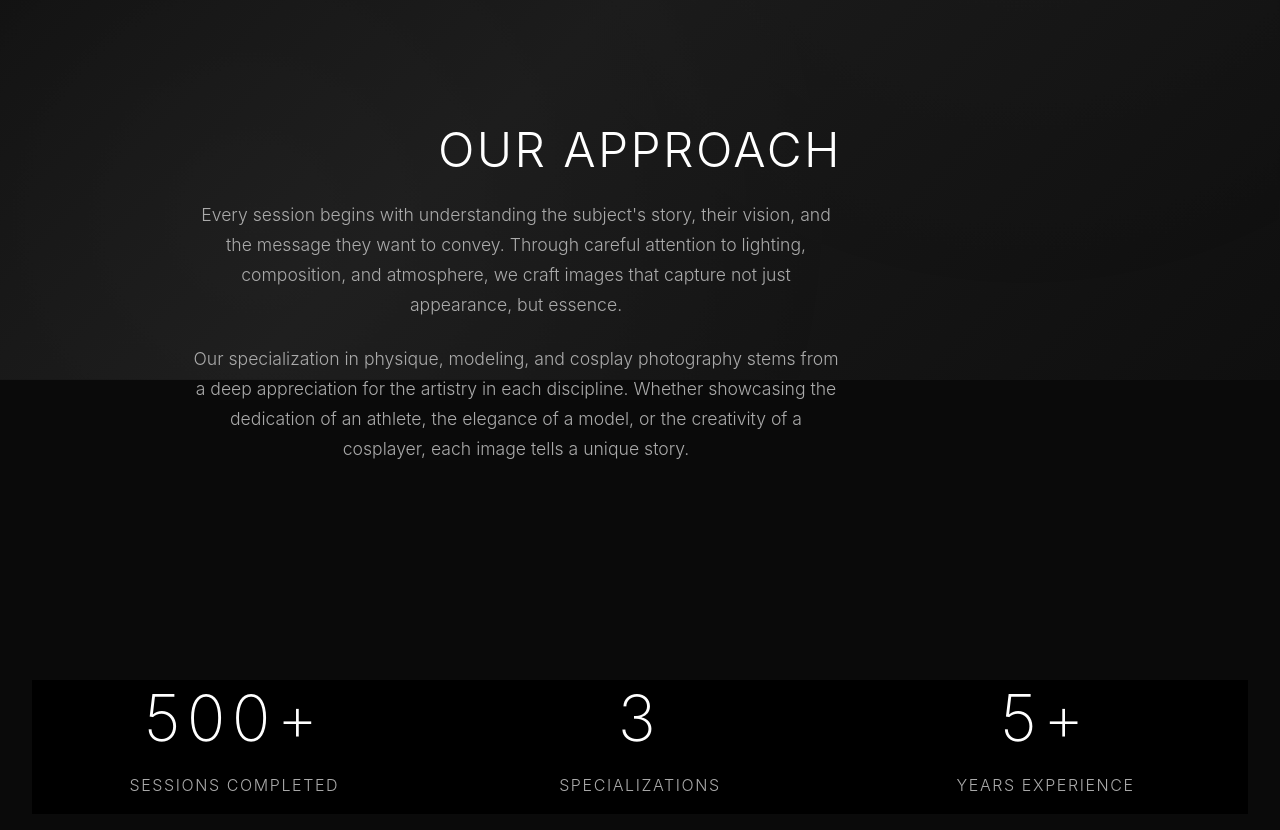
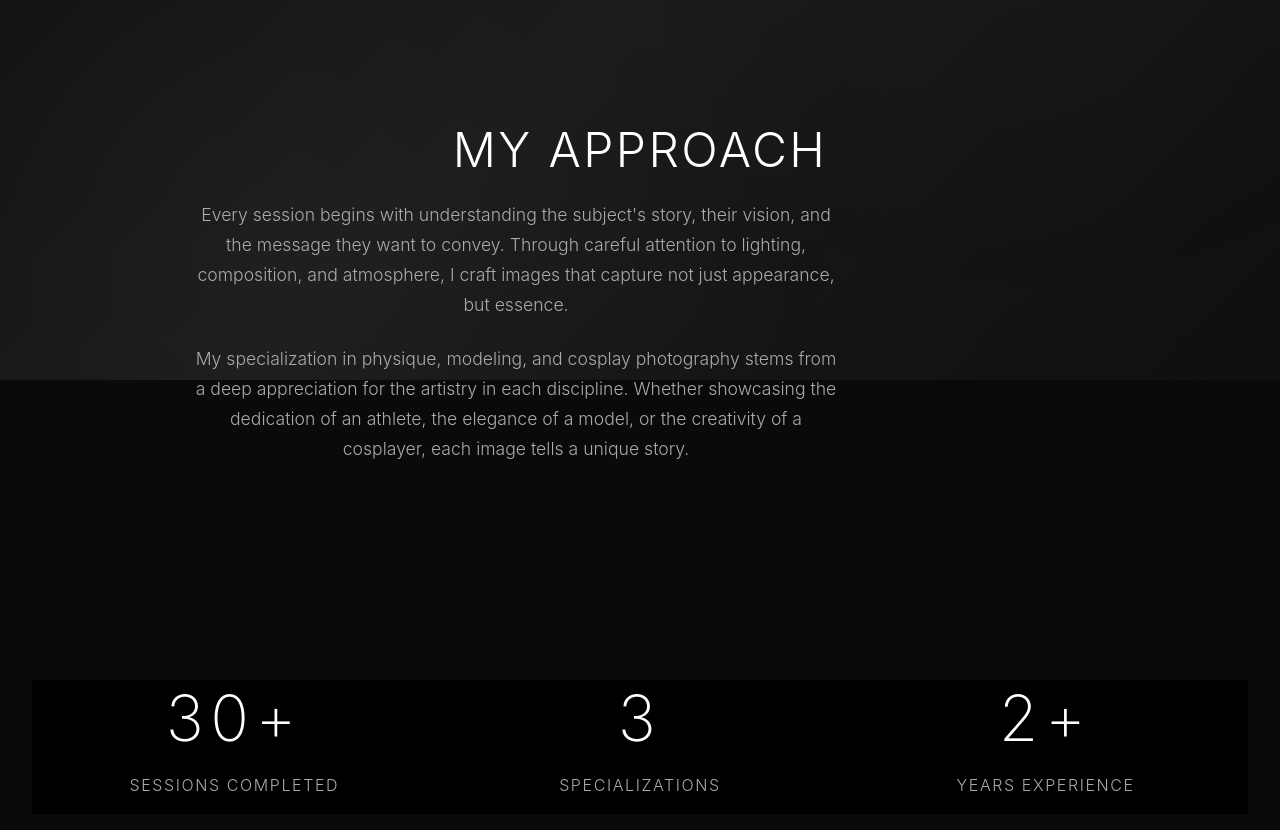
Before and after one commit to Birthright00/Ed-Studio, a React (Create React App) app: page /about in a window 1280 px wide. Shown: the part 420-1250 px from the top of the page. Built offline with nearby package versions, Linux system fonts and the light colour scheme.

Commit message:
Updated About Us.js

```diff
--- a/src/components/About.js
+++ b/src/components/About.js
@@ -29,16 +29,16 @@ const About = () => {
         <div className="container">
           <div className="text-center">
             <h2 className="fade-in mb-4">
-              Our Approach
+              My Approach
             </h2>
             <div style={{maxWidth: '900px', margin: '0 auto'}}>
               <p className="fade-in fade-in-delay-1 mb-4" style={{fontSize: '1.1rem', lineHeight: '1.7'}}>
                 Every session begins with understanding the subject's story, their vision, and the message they want to convey.
-                Through careful attention to lighting, composition, and atmosphere, we craft images that capture not just
+                Through careful attention to lighting, composition, and atmosphere, I craft images that capture not just
                 appearance, but essence.
               </p>
               <p className="fade-in fade-in-delay-2 mb-4" style={{fontSize: '1.1rem', lineHeight: '1.7'}}>
-                Our specialization in physique, modeling, and cosplay photography stems from a deep appreciation
+                My specialization in physique, modeling, and cosplay photography stems from a deep appreciation
                 for the artistry in each discipline. Whether showcasing the dedication of an athlete,
                 the elegance of a model, or the creativity of a cosplayer, each image tells a unique story.
               </p>
@@ -53,7 +53,7 @@ const About = () => {
           <div className="image-grid grid-three">
             <div className="text-center fade-in">
               <h3 style={{fontSize: '4rem', fontWeight: '200', marginBottom: '1rem', color: '#ffffff'}}>
-                500+
+                30+
               </h3>
               <p style={{textTransform: 'uppercase', letterSpacing: '0.1em', fontSize: '1rem'}}>
                 Sessions Completed
@@ -69,7 +69,7 @@ const About = () => {
             </div>
             <div className="text-center fade-in fade-in-delay-2">
               <h3 style={{fontSize: '4rem', fontWeight: '200', marginBottom: '1rem', color: '#ffffff'}}>
-                5+
+                2+
               </h3>
               <p style={{textTransform: 'uppercase', letterSpacing: '0.1em', fontSize: '1rem'}}>
                 Years Experience
```
